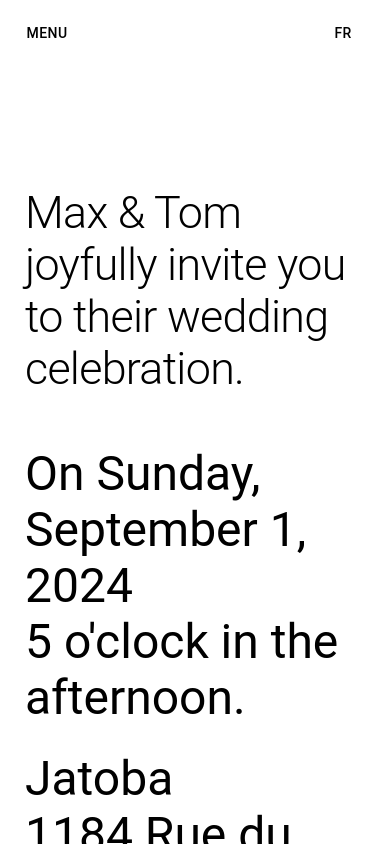
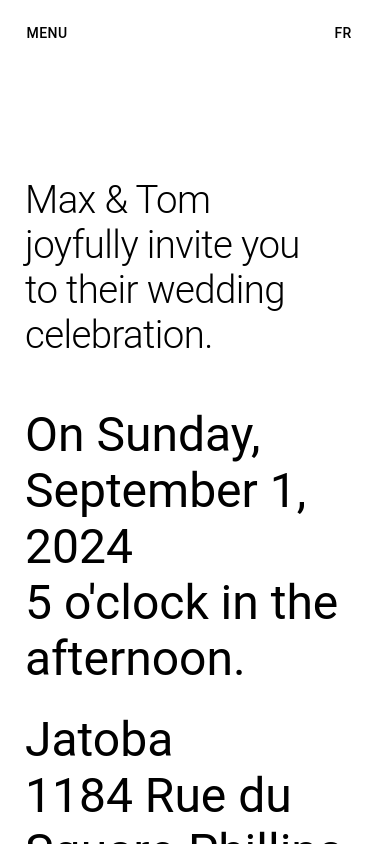
Before and after one commit to thomaspage/wedding, a React (Create React App) app: page /#/ in a window 390 px wide. Shown: the top 844 px of the page. Built offline with nearby package versions, Linux system fonts and the light colour scheme.

Commit message:
fix breakpoints

```diff
--- a/src/pages/Home/Home.styles.tsx
+++ b/src/pages/Home/Home.styles.tsx
@@ -23,15 +23,19 @@ export const Place = styled("div")({});
 
 export const Title = styled(Typography)(({ theme }) => ({
   fontSize: "4rem",
+  whiteSpace: "nowrap",
+  transformOrigin: "bottom left",
 
-//   [theme.breakpoints.down("md")]: {
-//     paddingRight: "20%",
-//     fontSize: "3rem",
-//   },
+  //   [theme.breakpoints.down("md")]: {
+  //     paddingRight: "20%",
+  //     fontSize: "3rem",
+  //   },
+
+  transition: "transform 0.5s, margin-top 0.5s",
 
   [theme.breakpoints.down("sm")]: {
-    paddingRight: "0%",
-    fontSize: "2.8rem",
+    transform: "scale(0.6)",
+    marginTop: "-8rem",
   },
 
 }));
--- a/src/pages/Home/Home.tsx
+++ b/src/pages/Home/Home.tsx
@@ -17,7 +17,11 @@ const Home = ({}) => {
       <Title variant="h1">
         Max & Tom
         <br />
-        {t("pages.home.title.2")} {t("pages.home.title.3")} {t("pages.home.title.4")}
+        {t("pages.home.title.2")}
+        <br />
+        {t("pages.home.title.3")}
+        <br />
+        {t("pages.home.title.4")}
       </Title>
 
       <ScheduleContainer>
```
